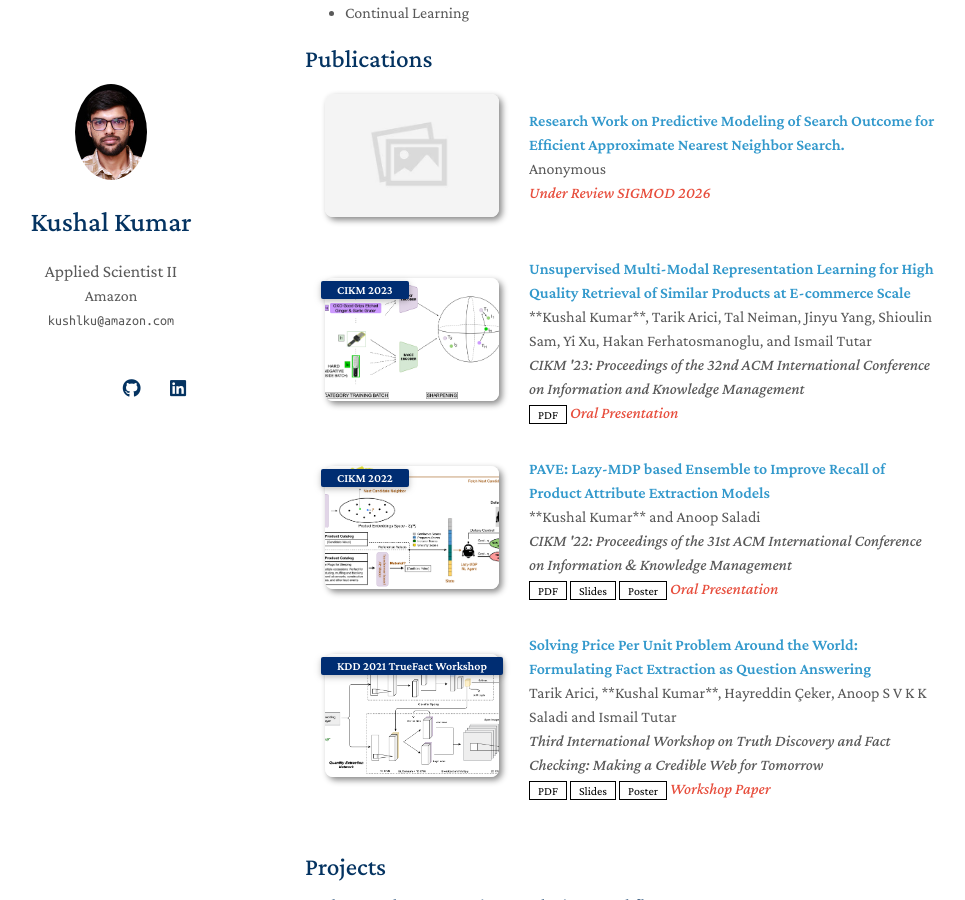
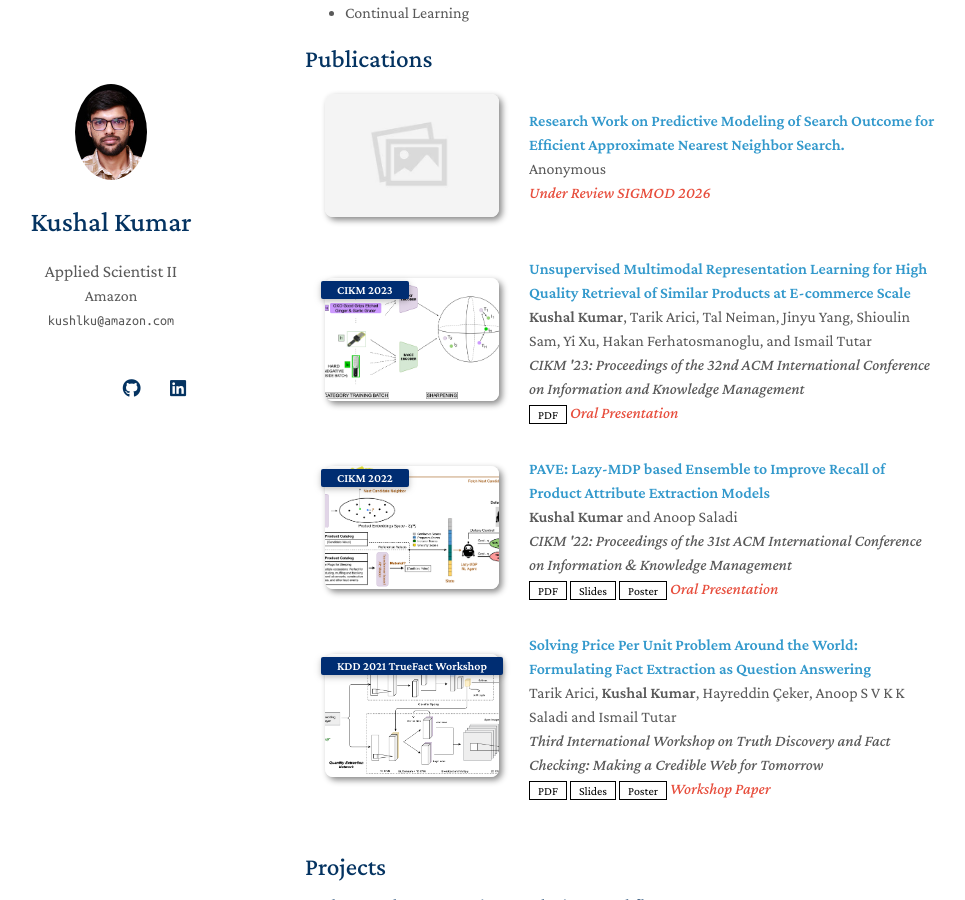
Before and after one commit to kushlku/kushlku.github.io, a Jekyll site: the page built from index.md, in a window 1280 px wide and 900 px high, scrolled down 388 px. Shown: the whole window, without its empty margins (165-1130 px from the left). Built offline with Jekyll 4.4.1, drawn with Linux system fonts in a browser that asks for light colours; a style sheet for code colours, icons or effects is not loaded.

Commit message:
Formatting changes

```diff
--- a/_data/publications.yml
+++ b/_data/publications.yml
@@ -8,8 +8,8 @@ main:
     image: ./assets/img/placeholder.jpeg
     notes: Under Review SIGMOD 2026
 
-  - title: "Unsupervised Multi-Modal Representation Learning for High Quality Retrieval of Similar Products at E-commerce Scale"
-    authors: "**Kushal Kumar**, Tarik Arici, Tal Neiman, Jinyu Yang, Shioulin Sam, Yi Xu, Hakan Ferhatosmanoglu, and Ismail Tutar"
+  - title: "Unsupervised Multimodal Representation Learning for High Quality Retrieval of Similar Products at E-commerce Scale"
+    authors: "<b>Kushal Kumar</b>, Tarik Arici, Tal Neiman, Jinyu Yang, Shioulin Sam, Yi Xu, Hakan Ferhatosmanoglu, and Ismail Tutar"
     conference_short: CIKM 2023
     conference: "CIKM '23: Proceedings of the 32nd ACM International Conference on Information and Knowledge Management"
     pdf: https://dl.acm.org/doi/pdf/10.1145/3583780.3615504
@@ -17,7 +17,7 @@ main:
     notes: Oral Presentation
 
   - title: "PAVE: Lazy-MDP based Ensemble to Improve Recall of Product Attribute Extraction Models"
-    authors: "**Kushal Kumar** and Anoop Saladi"
+    authors: "<b>Kushal Kumar</b> and Anoop Saladi"
     conference_short: CIKM 2022
     conference: "CIKM '22: Proceedings of the 31st ACM International Conference on Information & Knowledge Management"
     pdf: https://dl.acm.org/doi/pdf/10.1145/3511808.3557119
@@ -27,7 +27,7 @@ main:
     notes: Oral Presentation
 
   - title: "Solving Price Per Unit Problem Around the World: Formulating Fact Extraction as Question Answering"
-    authors: "Tarik Arici, **Kushal Kumar**, Hayreddin Çeker, Anoop S V K K Saladi and Ismail Tutar"
+    authors: "Tarik Arici, <b>Kushal Kumar</b>, Hayreddin Çeker, Anoop S V K K Saladi and Ismail Tutar"
     conference_short: KDD 2021 TrueFact Workshop
     conference: "Third International Workshop on Truth Discovery and Fact Checking: Making a Credible Web for Tomorrow"
     pdf: https://arxiv.org/pdf/2204.05555
```
